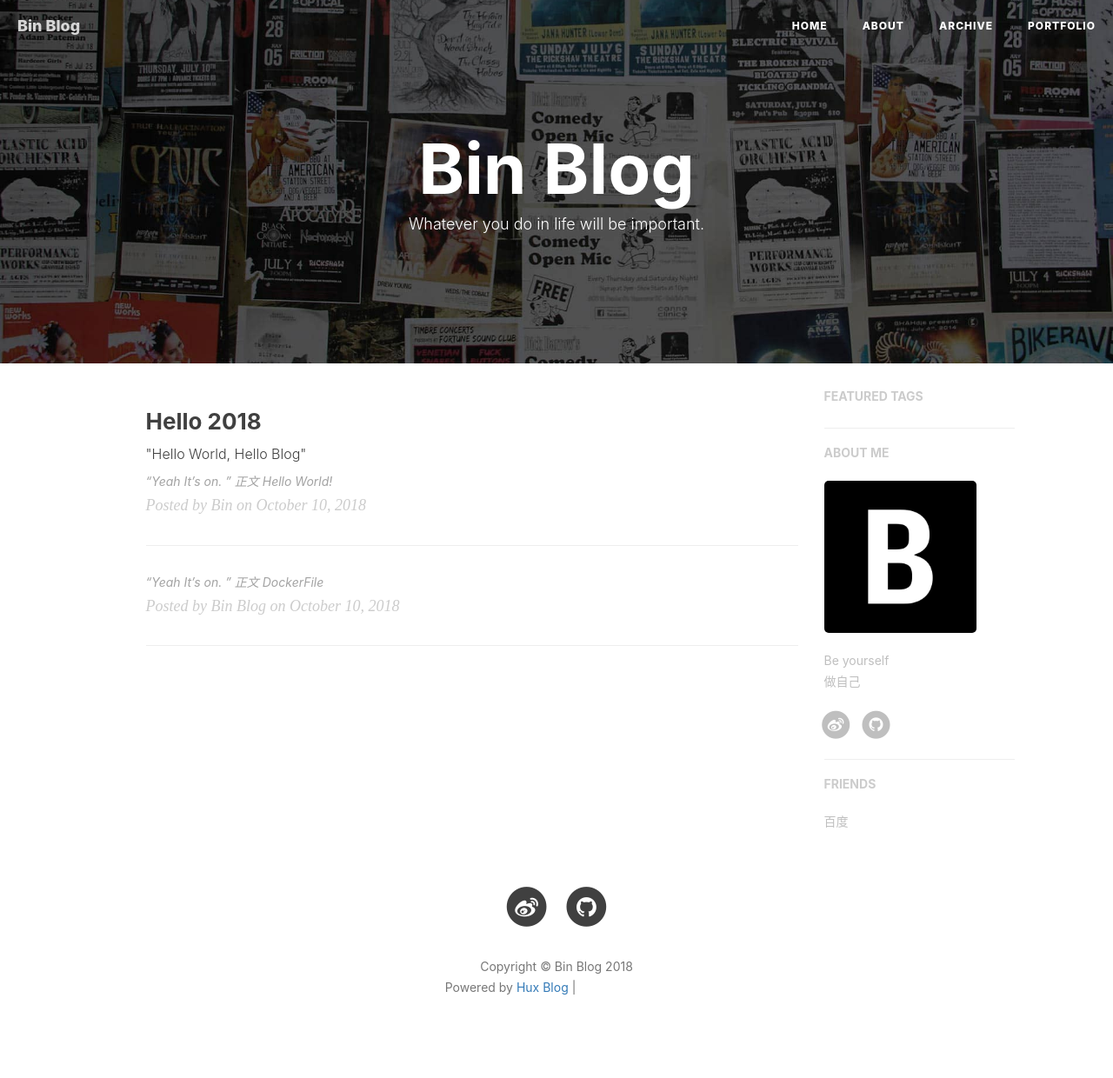
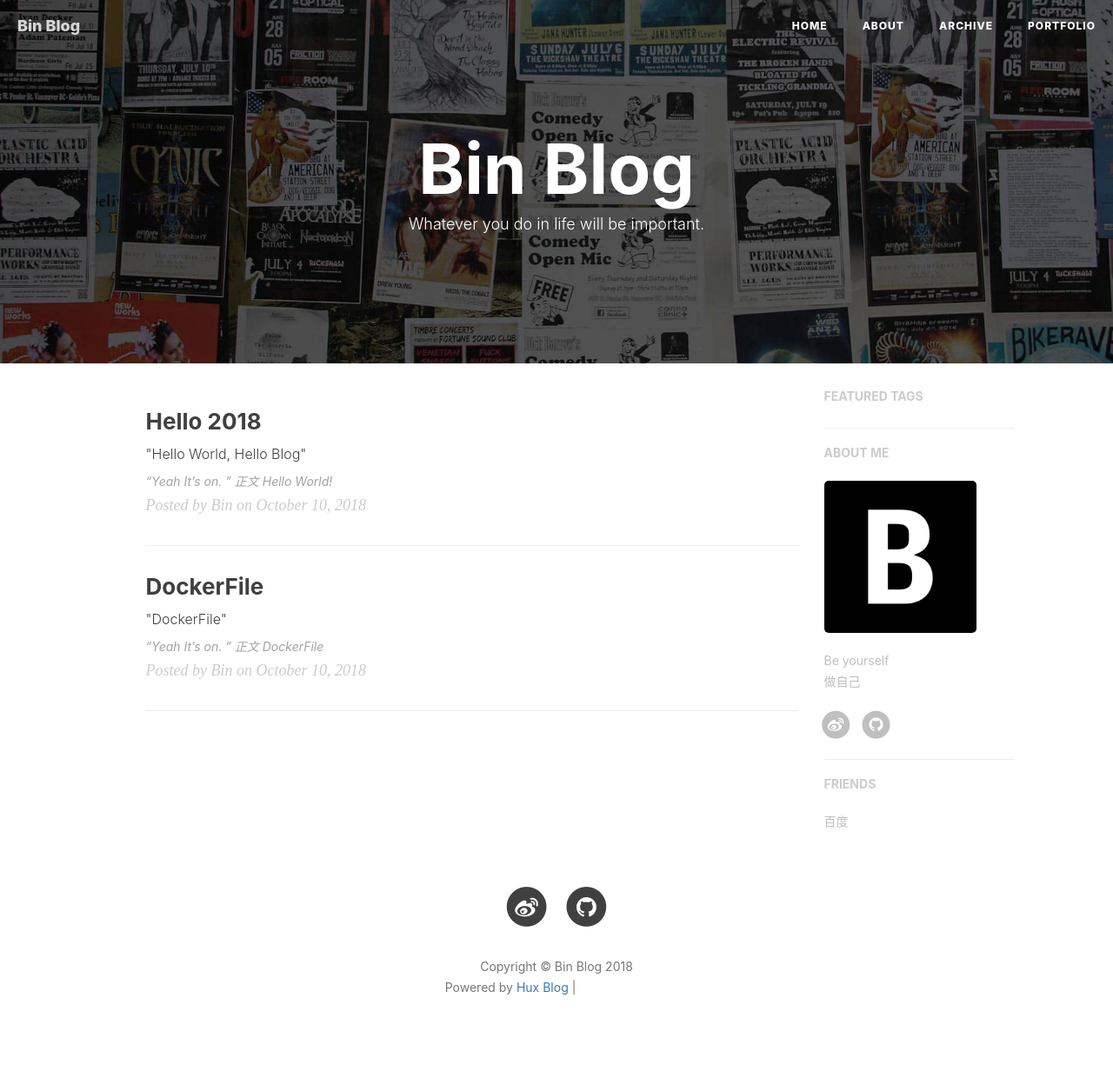
Before and after one commit to angelhappyboy/angelhappyboy.github.io, a Jekyll site: the page built from index.html, in a window 1280 px wide. Shown: the whole page at 87% size. Built offline with Jekyll 4.4.1, drawn with Linux system fonts in a browser that asks for light colours; nearby versions of some CDN libraries; the list of posts is cut into pages by our own code; comment, search, counter and statistics services are not loaded; grey boxes are pictures that could not be loaded.

Commit message:
Update _posts/2018-10-10-dockerfile.markdown

```diff
--- a/_posts/2018-10-10-dockerfile.markdown
+++ b/_posts/2018-10-10-dockerfile.markdown
@@ -1,7 +1,7 @@
 ---
 layout:     post
 title:      "DockerFile"
-subtitle:   " \"DockerFile"\"
+subtitle:   " \"DockerFile\""
 date:       2018-10-10 12:41:00
 author:     "Bin"
 header-img: "img/post/bg/docker.svg"
```
